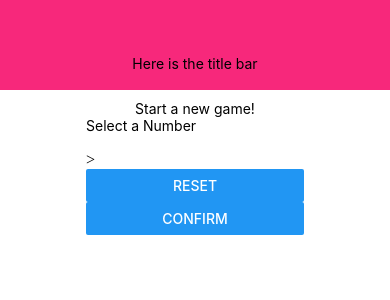
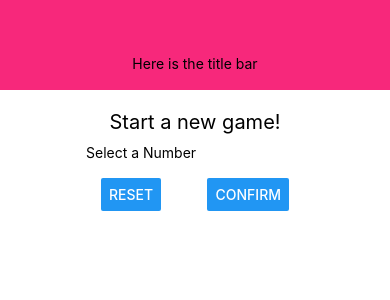
Before and after one commit to rossmawd/guess-a-number-native, a React Native app: screen / in a window 390 px wide. Shown: the top 300 px of the page. Built offline with nearby package versions, Linux system fonts and the light colour scheme.

Commit message:
template for startGameScreen complete

```diff
--- a/screens/StartGameScreen.js
+++ b/screens/StartGameScreen.js
@@ -8,8 +8,8 @@ const StartGameScreen = props => {
       <Text style={styles.title}>Start a new game!</Text>
       <View style={styles.inputContainer}>
         <Text>Select a Number</Text>
-        <TextInput />>
-       <View style={styles.buttonContainer}>
+        <TextInput />
+        <View style={styles.buttonContainer}>
           <Button title='reset' onPress={() => { }} />
           <Button title='confirm' onPress={() => { }} />
         </View>
@@ -25,13 +25,17 @@ const styles = StyleSheet.create({
     alignItems: 'center'
   },
   title: {
-
+    fontSize: 20,
+    marginVertical: 10
   },
   inputContainer: {
 
   },
   buttonContainer: {
-
+    flexDirection: 'row',
+    width: '100%',
+    justifyContent: 'space-between',
+    paddingHorizontal: 15
   }
 })
 
```
